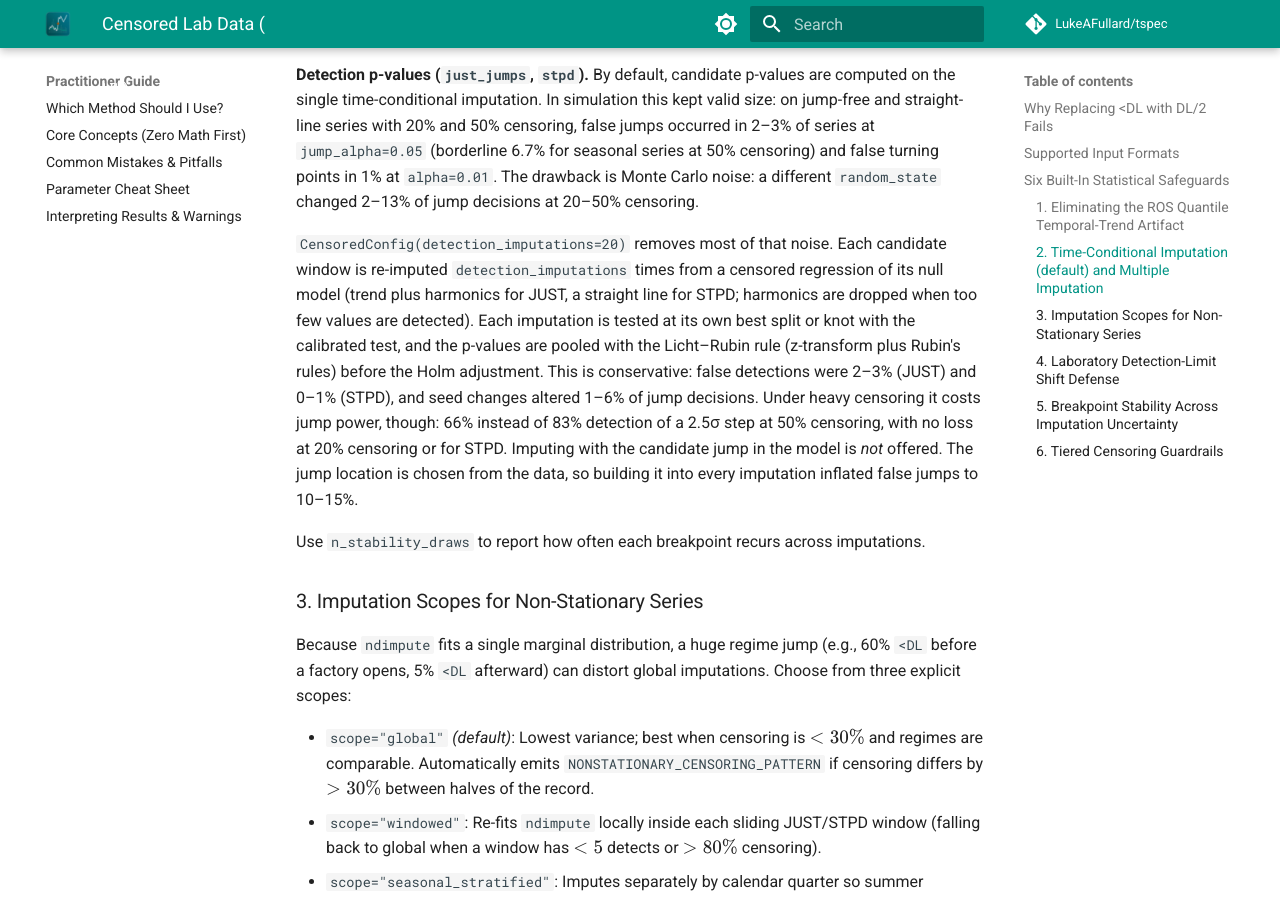
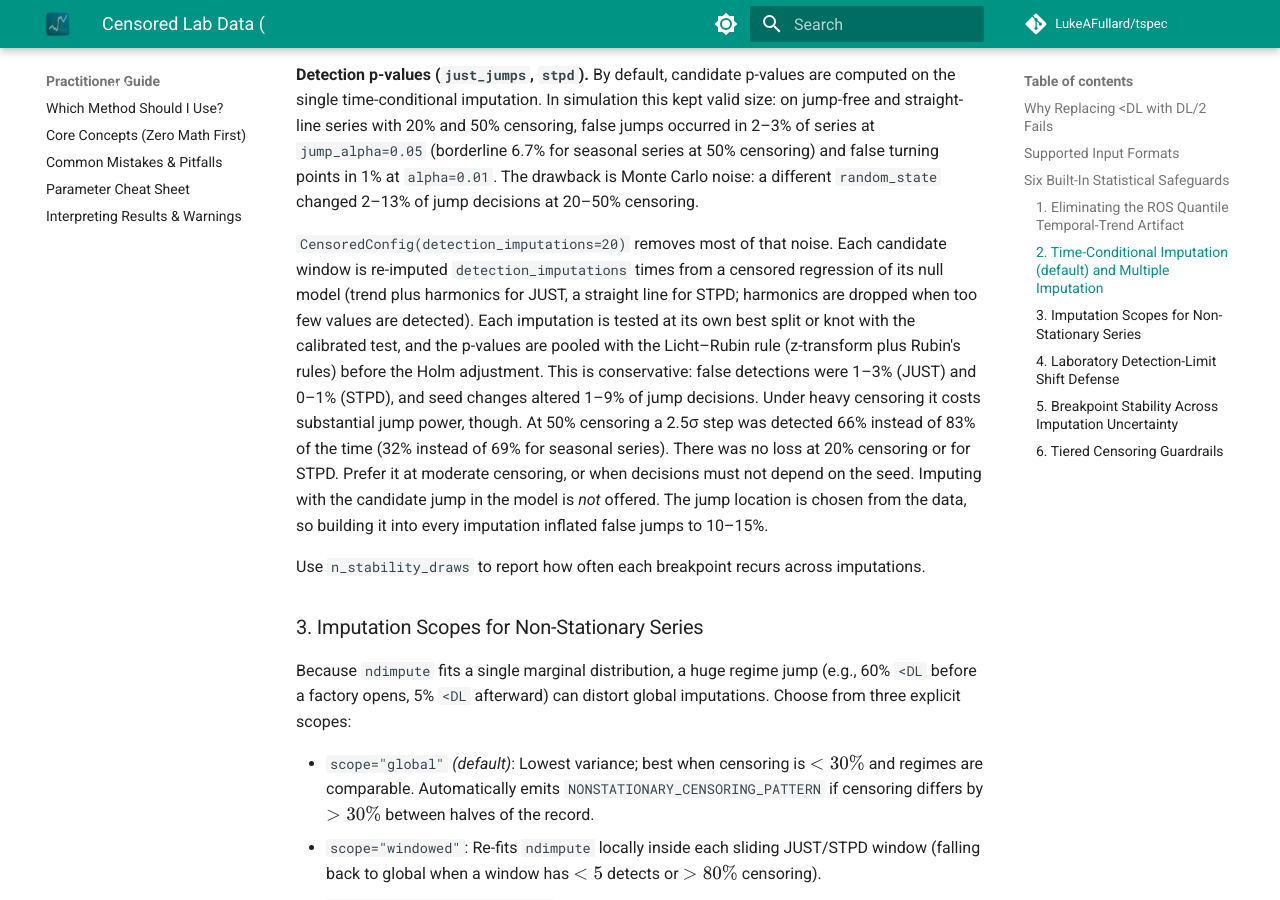
Before and after one commit to LukeAFullard/tspec, an MkDocs documentation site: the page built from docs/guide/censored-data.md, in a window 1280 px wide and 900 px high, scrolled down 2571 px. Built offline with MkDocs 1.6.1 and Material for MkDocs 9.7.7, drawn with Linux system fonts in a browser that asks for light colours; comment, search, counter and statistics services are not loaded.

Commit message:
Censored detection: changelog, README, FIXES.md and seasonal verification result
Co-Authored-By: Claude Opus 5.5 <noreply@anthropic.com>
Claude-Session: https://claude.ai/code/session_01QKhM2viWuroYbviJZpTJwP

```diff
--- a/docs/guide/censored-data.md
+++ b/docs/guide/censored-data.md
@@ -69,7 +69,7 @@ A single imputation still understates uncertainty. For `analyze_series(..., slop
 
 **Detection p-values (`just_jumps`, `stpd`).** By default, candidate p-values are computed on the single time-conditional imputation. In simulation this kept valid size: on jump-free and straight-line series with 20% and 50% censoring, false jumps occurred in 2–3% of series at `jump_alpha=0.05` (borderline 6.7% for seasonal series at 50% censoring) and false turning points in 1% at `alpha=0.01`. The drawback is Monte Carlo noise: a different `random_state` changed 2–13% of jump decisions at 20–50% censoring.
 
-`CensoredConfig(detection_imputations=20)` removes most of that noise. Each candidate window is re-imputed `detection_imputations` times from a censored regression of its null model (trend plus harmonics for JUST, a straight line for STPD; harmonics are dropped when too few values are detected). Each imputation is tested at its own best split or knot with the calibrated test, and the p-values are pooled with the Licht–Rubin rule (z-transform plus Rubin's rules) before the Holm adjustment. This is conservative: false detections were 2–3% (JUST) and 0–1% (STPD), and seed changes altered 1–6% of jump decisions. Under heavy censoring it costs jump power, though: 66% instead of 83% detection of a 2.5σ step at 50% censoring, with no loss at 20% censoring or for STPD. Imputing with the candidate jump in the model is *not* offered. The jump location is chosen from the data, so building it into every imputation inflated false jumps to 10–15%.
+`CensoredConfig(detection_imputations=20)` removes most of that noise. Each candidate window is re-imputed `detection_imputations` times from a censored regression of its null model (trend plus harmonics for JUST, a straight line for STPD; harmonics are dropped when too few values are detected). Each imputation is tested at its own best split or knot with the calibrated test, and the p-values are pooled with the Licht–Rubin rule (z-transform plus Rubin's rules) before the Holm adjustment. This is conservative: false detections were 1–3% (JUST) and 0–1% (STPD), and seed changes altered 1–9% of jump decisions. Under heavy censoring it costs substantial jump power, though. At 50% censoring a 2.5σ step was detected 66% instead of 83% of the time (32% instead of 69% for seasonal series). There was no loss at 20% censoring or for STPD. Prefer it at moderate censoring, or when decisions must not depend on the seed. Imputing with the candidate jump in the model is *not* offered. The jump location is chosen from the data, so building it into every imputation inflated false jumps to 10–15%.
 
 Use `n_stability_draws` to report how often each breakpoint recurs across imputations.
 
```
Also changed, not shown: CHANGELOG.md (+2 -1 lines), README.md (+1 -1 lines), audit/FIXES.md (+4 -3 lines), 1 other file.
